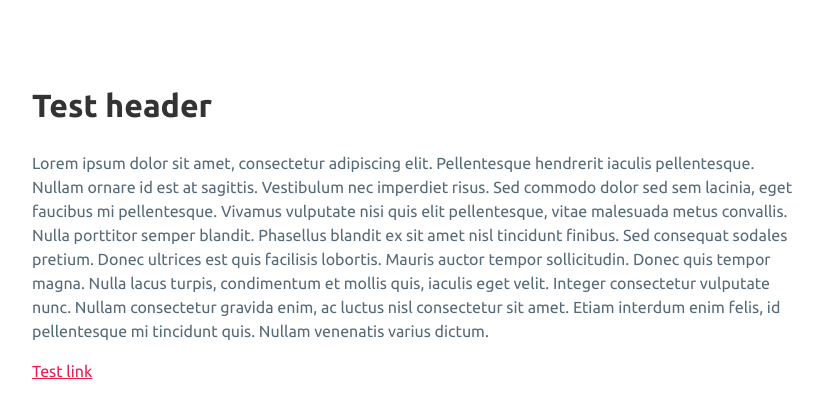
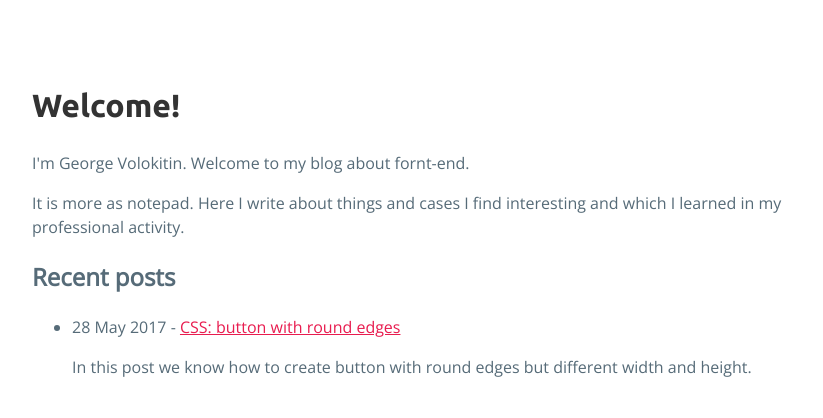
Before and after one commit to how-to-frontend/how-to-frontend.github.io, a Jekyll site: the page built from index.html, in a window 1280 px wide, cut to the strip 260-678 px from the top of the page. Shown: the whole strip, without its empty margins (224-1047 px from the left). Built offline with Jekyll 4.4.1, drawn with Linux system fonts in a browser that asks for light colours.

Commit message:
Fix post and styles

```diff
--- a/_posts/2017-05-28-css-button-with-round-edges.md
+++ b/_posts/2017-05-28-css-button-with-round-edges.md
@@ -2,6 +2,7 @@
 layout: post
 title: "CSS: button with round edges"
 date: 2017-05-28
+preview: "In this post we know how to create button with round edges but different width and height."
 ---
 
 Sometimes we need to create a button with round edges.
@@ -20,7 +21,7 @@ It is simple, if the button has the same width and height and should be totally
 
 But what if the button should be wide but with round edges?
 
-If we just increase width we get this.
+If we just increase the width we get this.
 
 <button class="button" type="button" style="display: block; width: 250px; height: 50px; border-radius: 50%; border: none; background-color: #FF9800; color: white;">Btn</button>
 
--- a/css/main.css
+++ b/css/main.css
@@ -1,7 +1,8 @@
 ---
 ---
 
-@import url('https://fonts.googleapis.com/css?family=Ubuntu:300,400,700');
+@import url('https://fonts.googleapis.com/css?family=Ubuntu:700');
+@import url('https://fonts.googleapis.com/css?family=Open+Sans');
 
 html,
 body {
@@ -12,7 +13,7 @@ body {
 }
 
 body {
-  font-family: "Ubuntu", "Helvetica", "Arial", sans-serif;
+  font-family: "Open Sans", "Helvetica", "Arial", sans-serif;
   line-height: 1.5;
   color: #566b78;
 }
@@ -30,6 +31,7 @@ pre {
 
 h1 {
   color: #333;
+  font-family: "Ubuntu", "Helvetica", "Arial", sans-serif;
 }
 
 a,
--- a/index.html
+++ b/index.html
@@ -1,17 +1,23 @@
-<!DOCTYPE html>
-<html lang="en">
-<head>
-  <title>How to Front-End</title>
-  <meta charset="utf-8" />
-  <meta name="viewport" content="width=device-width, initial-scale=1.0, maximum-scale=1.0, user-scalable=no" />
-  <link rel="stylesheet" type="text/css" href="css/main.css" />
-</head>
-<body>
-  <header></header>
-  <div class="wrapper">
-    <h1>Test header</h1>
-    <p>Lorem ipsum dolor sit amet, consectetur adipiscing elit. Pellentesque hendrerit iaculis pellentesque. Nullam ornare id est at sagittis. Vestibulum nec imperdiet risus. Sed commodo dolor sed sem lacinia, eget faucibus mi pellentesque. Vivamus vulputate nisi quis elit pellentesque, vitae malesuada metus convallis. Nulla porttitor semper blandit. Phasellus blandit ex sit amet nisl tincidunt finibus. Sed consequat sodales pretium. Donec ultrices est quis facilisis lobortis. Mauris auctor tempor sollicitudin. Donec quis tempor magna. Nulla lacus turpis, condimentum et mollis quis, iaculis eget velit. Integer consectetur vulputate nunc. Nullam consectetur gravida enim, ac luctus nisl consectetur sit amet. Etiam interdum enim felis, id pellentesque mi tincidunt quis. Nullam venenatis varius dictum.</p>
-    <a href="javascript:;">Test link</a>
-  </div>
-</body>
-</html>
+---
+layout: default
+title: Main
+---
+  <h1>Welcome!</h1>
+	<p>I'm George Volokitin. Welcome to my blog about fornt-end.</p>
+  <p>It is more as notepad. Here I write about things and cases I find interesting and which I learned in my professional activity.</p>
+
+  <h2>Recent posts</h2>
+  <ul class="posts">
+	  {% for post in site.posts %}
+	    <li>
+        <div>
+          <span>{{ post.date | date_to_string }}</span> -
+          <a href="{{ post.url }}" title="{{ post.title }}">{{ post.title }}</a>
+        </div>
+        <div>
+          <p>{{ post.preview }}</p>
+        </div>
+
+      </li>
+	  {% endfor %}
+	</ul>
```
Also changed, not shown: _posts/2017-05-28-initial-post.md (deleted, +0 -9 lines).
